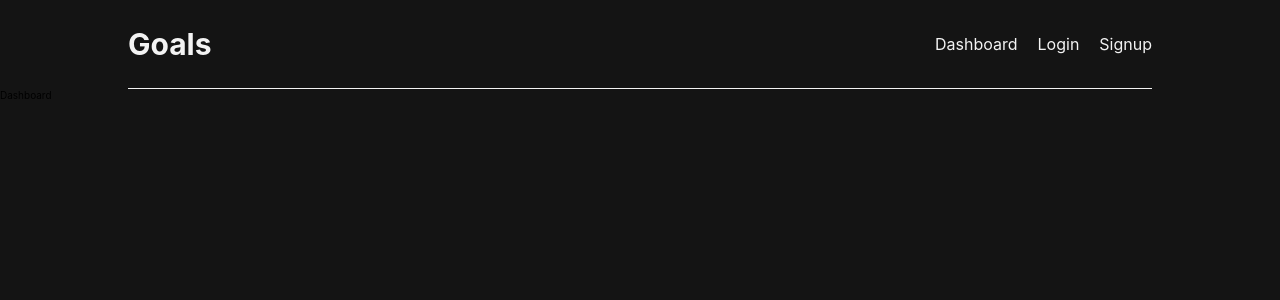
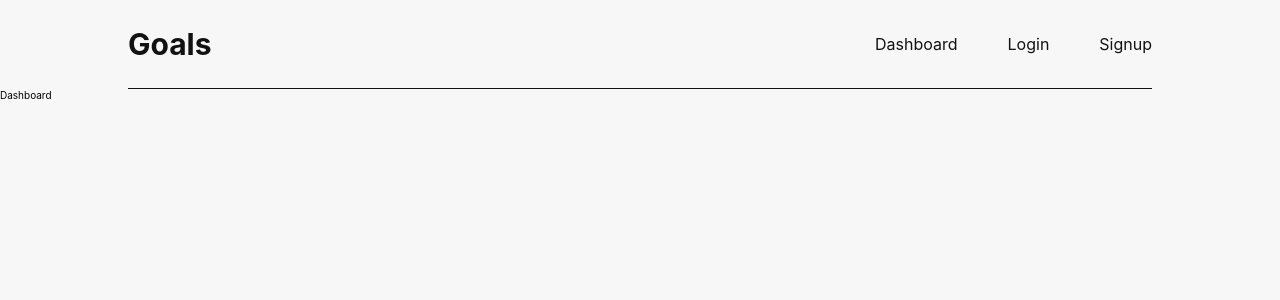
Before and after one commit to whoiscaio/goals-app, a React (Create React App) app in the folder frontend/: page / in a window 1280 px wide. Shown: the top 300 px of the page. Built offline with nearby package versions, Linux system fonts and the light colour scheme.

Commit message:
feat: minor adjustments

```diff
--- a/frontend/src/App.tsx
+++ b/frontend/src/App.tsx
@@ -7,7 +7,7 @@ import dark from './styles/themes/dark';
 import light from './styles/themes/light';
 
 function App() {
-  const [theme, setTheme] = useState<string>('dark');
+  const [theme, setTheme] = useState<string>('light');
 
   return (
     <>
--- a/frontend/src/components/Header/styled.ts
+++ b/frontend/src/components/Header/styled.ts
@@ -34,7 +34,7 @@ export const HeaderContainer = styled.header`
   }
 
   li {
-    margin-right: 2rem;
+    margin-right: 5rem;
 
     a {
       font-size: 1.6rem;
```
